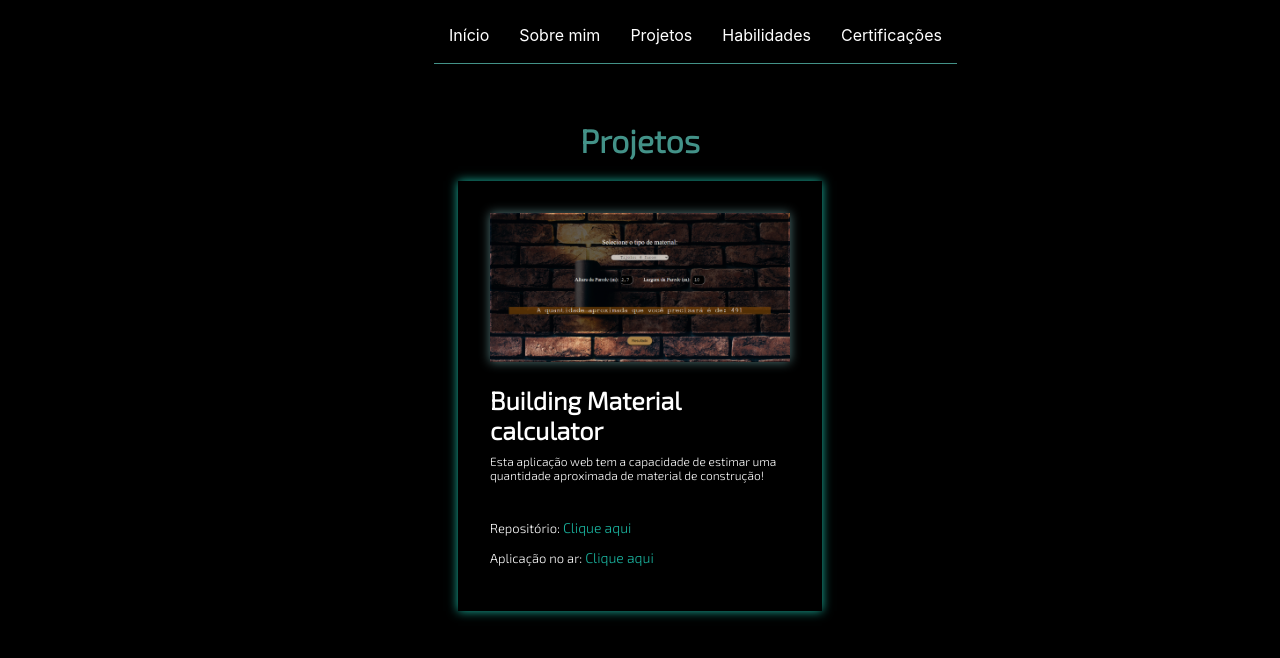
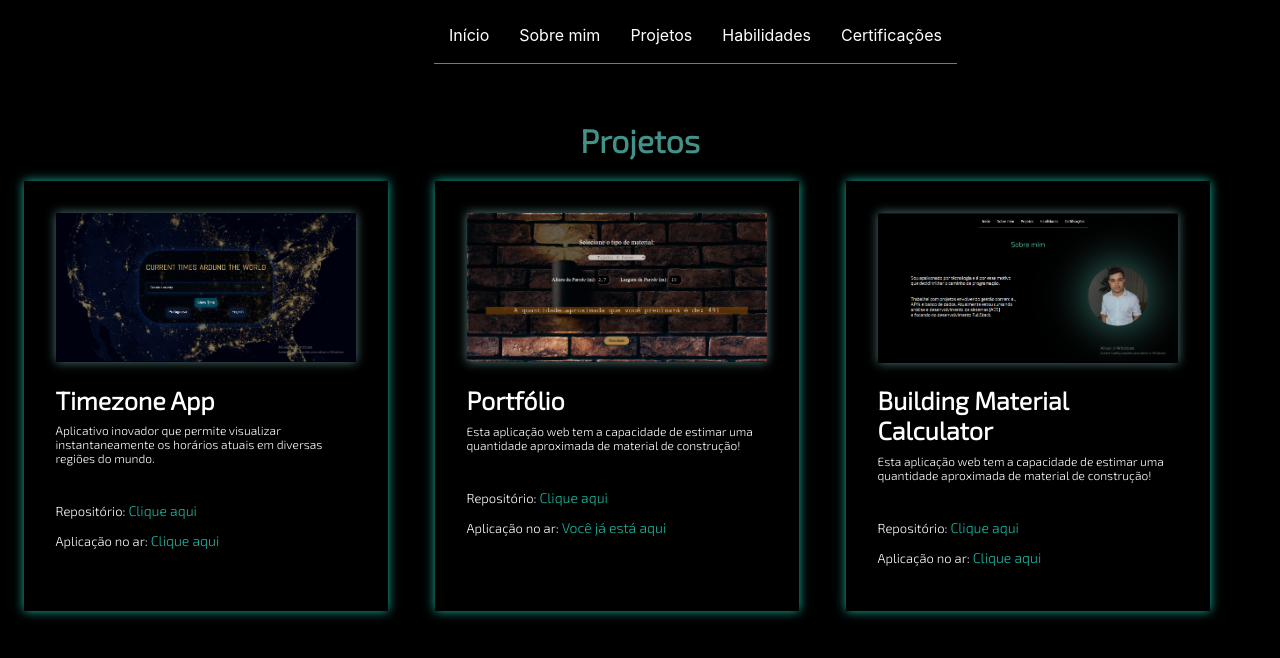
Before and after one commit to Leonardo-Correia-da-silva/Portfolio, a React (Create React App) app: page /projetos in a window 1280 px wide. Shown: the top 658 px of the page. Built offline with nearby package versions, Linux system fonts and the light colour scheme.

Commit message:
Update projetos.js

```diff
--- a/src/componentes/container/projetos/projetos.js
+++ b/src/componentes/container/projetos/projetos.js
@@ -1,6 +1,10 @@
 import { Link } from "react-router-dom";
 import "./projetos.css"
-import Projeto from '../../../projeto1.png';
+import Imagem1 from '../../../timezone.png';
+import Imagem2 from '../../../projeto1.png';
+import Imagem3 from '../../../portfolio.png';
+
+
 
 function Projetos () {
     return (
@@ -9,13 +13,31 @@ function Projetos () {
 
             <h1 className="projetos">Projetos</h1>
             <div className="container-projeto">
+
+            <div className="projeto1">
+                <img src={Imagem1} className="imagem-projeto" alt="img" />
+                    <h2 className="titulo-projetos">Timezone App</h2>
+                    <p className="p-projetos">Aplicativo inovador que permite visualizar instantaneamente os horários atuais em diversas regiões do mundo. </p> <br></br>
+                    <p className="p-links">Repositório: <Link to="https://github.com/Leonardo-Correia-da-silva/Timezone-App" target="_blank" style={{  textDecoration: 'none'  }} > <span className="click" > Clique aqui </span> </Link> </p>
+                    <p className="p-links">Aplicação no ar: <Link to="https://timezone-app-alpha.vercel.app/" target="_blank" style={{  textDecoration: 'none'  }}>  <span className="click">Clique aqui</span> </Link> </p>
+                </div>
+
                 <div className="projeto1">
-                <img src={Projeto} className="imagem-projeto" alt="img" />
-                    <h2 className="titulo-projetos">Building Material calculator</h2>
+                <img src={Imagem2} className="imagem-projeto" alt="img" />
+                    <h2 className="titulo-projetos">Portfólio</h2>
+                    <p className="p-projetos"> Esta aplicação web tem a capacidade de estimar uma quantidade  aproximada de material de construção!</p> <br></br>
+                    <p className="p-links">Repositório: <Link to="https://github.com/Leonardo-Correia-da-silva/Portfolio" target="_blank" style={{  textDecoration: 'none'  }} > <span className="click" > Clique aqui </span> </Link> </p>
+                    <p className="p-links">Aplicação no ar: <Link style={{  textDecoration: 'none'  }}>  <span className="click">Você já está aqui</span> </Link> </p>
+                </div>
+
+                <div className="projeto1">
+                <img src={Imagem3} className="imagem-projeto" alt="img" />
+                    <h2 className="titulo-projetos">Building Material Calculator</h2>
                     <p className="p-projetos"> Esta aplicação web tem a capacidade de estimar uma quantidade  aproximada de material de construção!</p> <br></br>
                     <p className="p-links">Repositório: <Link to="https://github.com/Leonardo-Correia-da-silva/Building-material-calculator" target="_blank" style={{  textDecoration: 'none'  }} > <span className="click" > Clique aqui </span> </Link> </p>
                     <p className="p-links">Aplicação no ar: <Link to="https://building-material-calculator.vercel.app/" target="_blank" style={{  textDecoration: 'none'  }}>  <span className="click">Clique aqui</span> </Link> </p>
                 </div>
+                <br></br><br></br><br></br>
             </div>
         </main>
 
```
